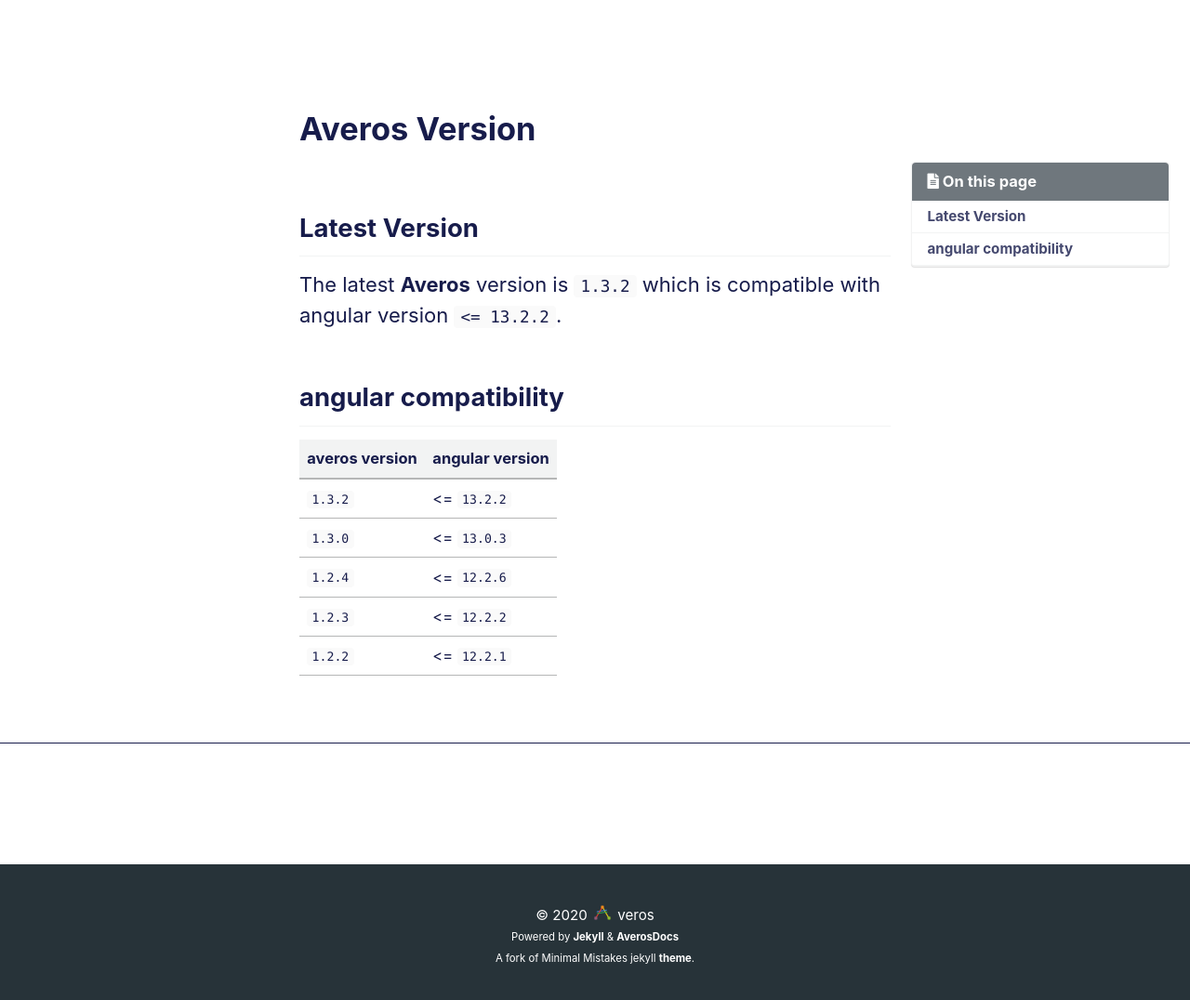
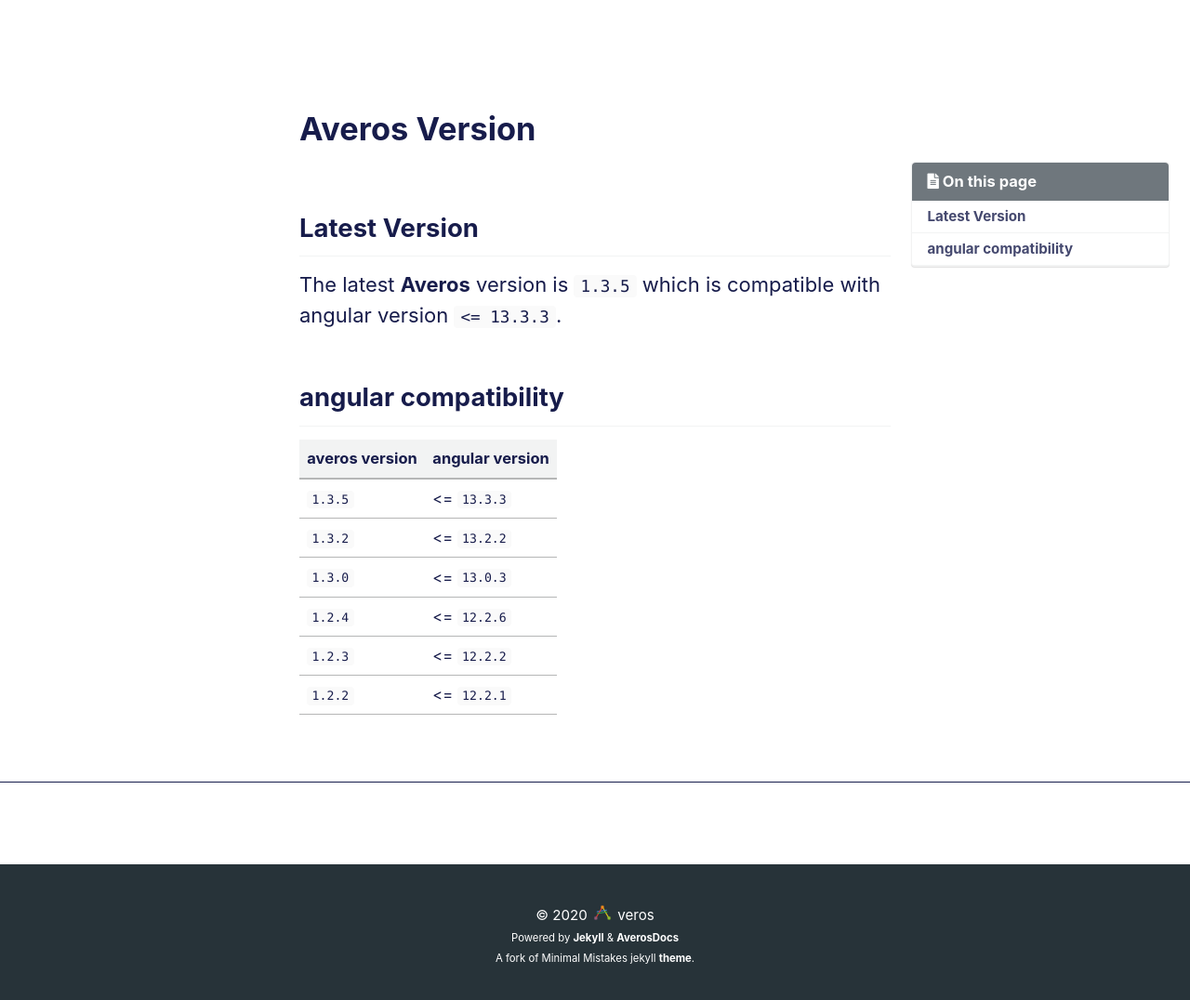
Before and after one commit to averos-io/averos-io.github.io, a Jekyll site: the page built from _pages/latest-version.md, in a window 1280 px wide and 1086 px high. Shown: the top 1076 px of the window at 93% size. Built offline with Jekyll 4.4.1, drawn with Linux system fonts in a browser that asks for light colours; cached includes are drawn as plain includes; comment, search, counter and statistics services are not loaded; a style sheet for code colours, icons or effects is not loaded.

Commit message:
updated averos version ==> 1.3.5

```diff
--- a/_config.yml
+++ b/_config.yml
@@ -17,7 +17,7 @@
 repository               : "averos-io/averos-io.github.io"
 teaser                   : # path of fallback teaser image, e.g. "/assets/images/500x300.png"
 logo                     : "/assets/logo/averos.png" # path of logo image to display in the masthead, e.g. "/assets/images/88x88.png"
-averosversion            : "1.3.2"
+averosversion            : "1.3.5"
 masthead_title           : # overrides the website title displayed in the masthead, use " " for no title
 # breadcrumbs            : false # true, false (default)
 words_per_minute         : 200
--- a/_pages/latest-version.md
+++ b/_pages/latest-version.md
@@ -8,13 +8,14 @@
 ## **Latest Version**
 
 
-The latest **Averos** version is `1.3.2` which is compatible with angular version  `<= 13.2.2`.
+The latest **Averos** version is `1.3.5` which is compatible with angular version  `<= 13.3.3`.
 
 
 ## **angular compatibility**
 
 | **averos version** | **angular version** |
 | ------ | ------ |
+| `1.3.5` | <= `13.3.3` |
 | `1.3.2` | <= `13.2.2` |
 | `1.3.0` | <= `13.0.3` |
 | `1.2.4` | <= `12.2.6` |
```
